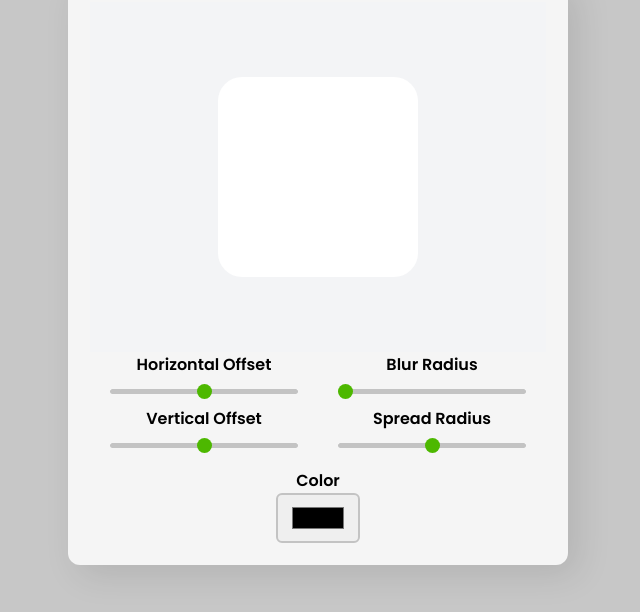
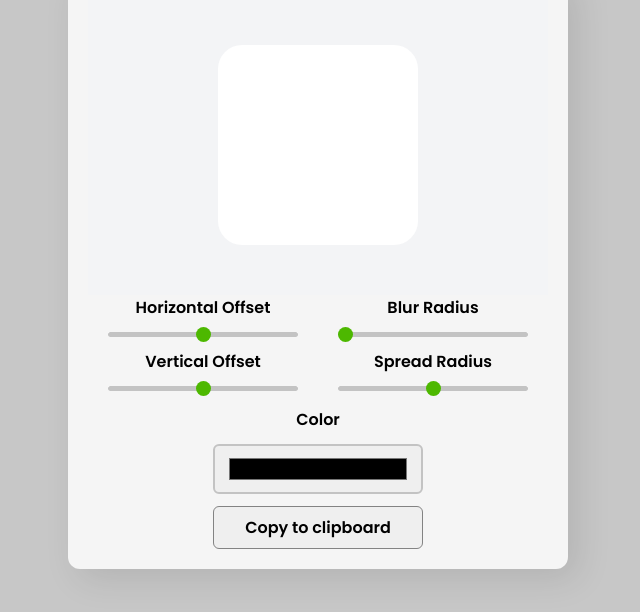
Before and after one commit to chrishenderson07/Box-Shadow-Generator, a plain HTML site: page index.html in a window 1280 px wide. Shown: the part 152-764 px from the top of the page, without its empty margins (322-962 px from the left). Drawn offline with Linux system fonts and the light colour scheme.

Commit message:
Copy to clipboard add

```diff
--- a/index.html
+++ b/index.html
@@ -62,6 +62,7 @@
 					<div class="col3">
 						<label for="colors">Color</label>
 						<input type="color" name="" id="color" />
+						<button id="copy-button">Copy to clipboard</button>
 					</div>
 				</div>
 			</div>
--- a/main.js
+++ b/main.js
@@ -6,6 +6,8 @@ const blurRadius = document.querySelector('#blur-radius')
 const spreadRadius = document.querySelector('#spread-radius')
 const colorPick = document.querySelector('#color')
 
+/* Copy to clipboard button */
+const copyButton = document.querySelector('#copy-button')
 /* Capturar o Elemento  */
 
 const shadowElement = document.querySelector('.element')
@@ -56,3 +58,11 @@ colorPick.oninput = () => {
 	colorShadow = getShadowColor(colorShadow, colorPick)
 	document.body.style.setProperty('--bx-sd-color', colorShadow)
 }
+
+copyButton.onclick = () => {
+	navigator.clipboard.writeText(
+		`box-shadow: ${horizontalShadow} ${verticalShadow} ${blurRadiusShadow} ${spreadRadiusShadow} ${colorShadow}`,
+	)
+
+	alert('Copied to clipboard')
+}
--- a/style.css
+++ b/style.css
@@ -16,7 +16,8 @@
 	box-sizing: border-box;
 }
 
-body {
+body,
+button {
 	font-size: 1.6rem;
 	font-family: 'Poppins', sans-serif;
 	font-weight: 600;
@@ -37,14 +38,14 @@ main {
 	background: whitesmoke;
 
 	width: 50rem;
-	padding: 2.2rem;
+	padding: 2rem;
 	border-radius: 12px;
 	box-shadow: 10px 10px 35px 0px rgba(0, 0, 0, 0.1);
 }
 
 .box {
 	width: 100%;
-	height: 350px;
+	height: 300px;
 	background-color: rgb(243, 244, 246);
 
 	display: grid;
@@ -75,17 +76,38 @@ main {
 }
 
 .col1,
-.col2 {
+.col2,
+.col3,
+.col4 {
 	display: flex;
 	flex-direction: column;
 
 	gap: 1.2rem;
 }
-.col3 {
+/* .col3 {
 	margin: 2rem 0 0 0;
 	display: flex;
-	flex-direction: column;
 	align-items: center;
+} */
+
+.col3 {
+	margin-top: 1.6rem;
+}
+
+#copy-button {
+	border-radius: 6px;
+	border: solid 1px rgb(131, 131, 131);
+	width: 50%;
+	margin: 0 auto;
+	padding: 8px;
+
+	cursor: pointer;
+	transition: all 0.3s;
+}
+
+#copy-button:hover {
+	background-color: rgb(77, 184, 0);
+	color: #fff;
 }
 
 /* Inputs Style */
@@ -118,9 +140,10 @@ input::-webkit-slider-runnable-track {
 }
 
 input[type='color'] {
-	width: 20%;
+	width: 50%;
 	height: 50px;
 	padding: 0.8rem 1.2rem;
+	margin: 0 auto;
 
 	font-size: 1.6rem;
 	border-radius: 0.6rem;
@@ -137,6 +160,6 @@ input[type='color'] {
 	}
 
 	input[type='color'] {
-		width: 30%;
+		width: 50%;
 	}
 }
```
Also changed, not shown: 1 other file.
